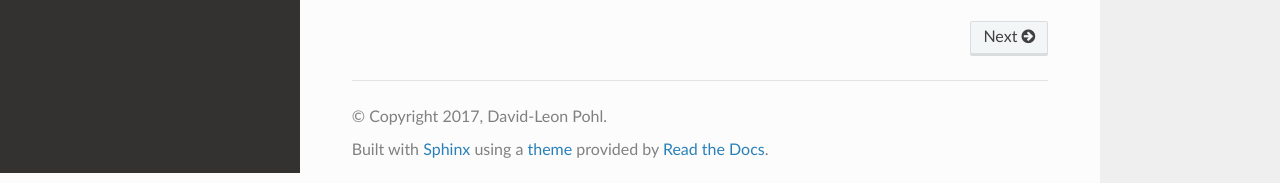
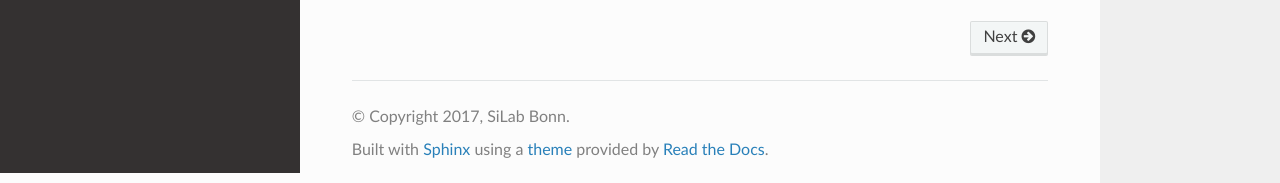
Before and after one commit to experimentAccount0/testbeam_analysis, a Sphinx documentation site: the page built from docs/index.rst, in a window 1280 px wide. Shown: the part 727-910 px from the top of the page. Built offline with Sphinx 7.4.7 and the Read the Docs theme 2.0.0, drawn with Linux system fonts in a browser that asks for light colours.

Commit message:
MAINT: authors

```diff
--- a/docs/conf.py
+++ b/docs/conf.py
@@ -70,8 +70,8 @@
 
 # General information about the project.
 project = u'Testbeam Analysis'
-copyright = u'2017, David-Leon Pohl'
-author = u'David-Leon Pohl, Christian Bespin, Jens Janssen, Luigi Vigani'
+copyright = u'2017, SiLab Bonn'
+author = u'David-Leon Pohl, Jens Janssen, Yannick Dieter, Christian Bespin, Luigi Vigani'
 
 # The version info for the project you're documenting, acts as replacement for
 # |version| and |release|, also used in various other places throughout the
--- a/setup.py
+++ b/setup.py
@@ -30,7 +30,7 @@
     Extension('testbeam_analysis.analysis_functions', ['testbeam_analysis/cpp/analysis_functions.pyx'])
 ])
 
-author = 'David-Leon Pohl, Christian Bespin, Jens Janssen, Luigi Vigani'
+author = 'David-Leon Pohl, Jens Janssen, Yannick Dieter, Christian Bespin, Luigi Vigani'
 author_email = 'pohl@physik.uni-bonn.de'
 
 # requirements for core functionality from requirements.txt
```
